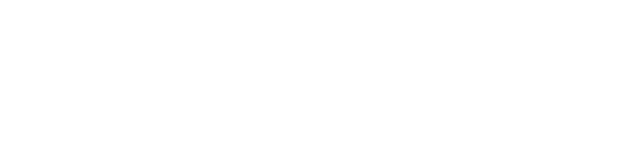
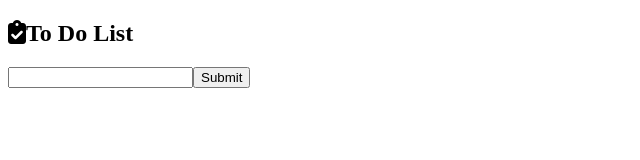
Before and after one commit to Mladen1506/to-do-list, a plain HTML site: page index.html in a window 1280 px wide. Shown: the whole page, without its empty margins (0-640 px from the left). Drawn offline with Linux system fonts and the light colour scheme.

Commit message:
added basic look to the page

```diff
--- a/index.html
+++ b/index.html
@@ -4,10 +4,22 @@
   <meta charset="UTF-8">
   <meta http-equiv="X-UA-Compatible" content="IE=edge">
   <meta name="viewport" content="width=device-width, initial-scale=1.0">
+  <link rel="stylesheet" href="https://cdnjs.cloudflare.com/ajax/libs/font-awesome/6.2.1/css/all.min.css">
   <link rel="stylesheet" href="style.css">
   <title>Document</title>
 </head>
 <body>
+  <div class="container">
+    <div class="nav">
+      <h2><i class="fa-solid fa-clipboard-check"></i>To Do List</h2>
+      <div class="user-input">
+        <input id="input" type="text"><button onclick="addItem()">Submit</button>
+      </div>
+    </div>
+  </div>
+  <div class="container">
+    <div class="to-do-items"></div>
+  </div>
 
   <script src="app.js"></script>
 </body>
```
